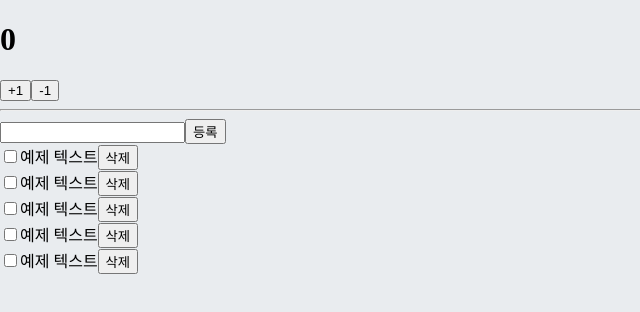
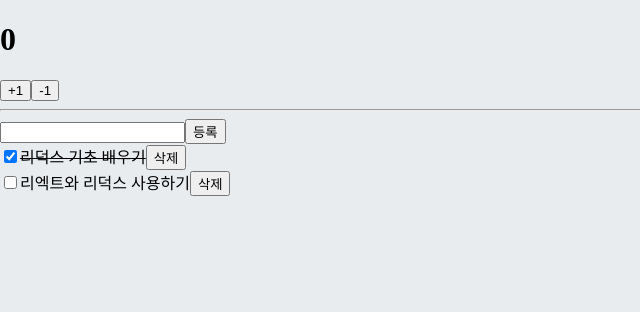
Before and after one commit to bnitech/technique-for-dealing-with-react, a React app: page / in a window 1280 px wide. Shown: the top 312 px of the page, without its empty margins (0-640 px from the left). Built offline with nearby package versions, Linux system fonts and the light colour scheme.

Commit message:
[dongbin] #17.5.2

```diff
--- a/src/App.tsx
+++ b/src/App.tsx
@@ -1,29 +1,14 @@
 import './App.css';
 import React from 'react';
-import Todos from './components/Todos';
 import CounterContainer from './containers/CounterContainer';
+import TodosContainer from './containers/TodosContainer';
 
 const App = () => {
   return (
     <div>
       <CounterContainer />
       <hr />
-      <Todos
-        input={''}
-        todos={null}
-        onChangeInput={() => {
-          return;
-        }}
-        onInsert={() => {
-          return;
-        }}
-        onToggle={() => {
-          return;
-        }}
-        onRemove={() => {
-          return;
-        }}
-      />
+      <TodosContainer />
     </div>
   );
 };
--- a/src/components/Todos.tsx
+++ b/src/components/Todos.tsx
@@ -1,19 +1,26 @@
-import React from "react";
+import React from 'react';
 
 interface ItemProps {
   todo: any;
 
-  onToggle(): void;
+  onToggle(id: number): void;
 
-  onRemove(): void;
+  onRemove(id: number): void;
 }
 
 const TodoItem = ({ todo, onToggle, onRemove }: ItemProps): JSX.Element => {
   return (
     <div>
-      <input type="checkbox" />
-      <span>예제 텍스트</span>
-      <button>삭제</button>
+      <input
+        type="checkbox"
+        onClick={() => onToggle(todo.id)}
+        checked={todo.done}
+        readOnly={true}
+      />
+      <span style={{ textDecoration: todo.done ? 'line-through' : 'none' }}>
+        {todo.text}
+      </span>
+      <button onClick={() => onRemove(todo.id)}>삭제</button>
     </div>
   );
 };
@@ -22,9 +29,9 @@ interface MyProps {
   input: string;
   todos: any;
 
-  onChangeInput(): void;
+  onChangeInput(input: string): void;
 
-  onInsert(): void;
+  onInsert(text: string): void;
 
   onToggle(): void;
 
@@ -39,21 +46,27 @@ const Todos = ({
   onToggle,
   onRemove,
 }: MyProps) => {
-  const onSubmit = (e:any) => {
+  const onSubmit = (e: any) => {
     e.preventDefault();
+    onInsert(input);
+    onChangeInput('');
   };
+  const onChange = (e: any) => onChangeInput(e.target.value);
   return (
     <div>
       <form onSubmit={onSubmit}>
-        <input />
+        <input value={input} onChange={onChange} />
         <button type="submit">등록</button>
       </form>
       <div>
-        <TodoItem todo={null} onToggle={()=>{return}} onRemove={()=>{return}} />
-        <TodoItem todo={null} onToggle={()=>{return}} onRemove={()=>{return}} />
-        <TodoItem todo={null} onToggle={()=>{return}} onRemove={()=>{return}} />
-        <TodoItem todo={null} onToggle={()=>{return}} onRemove={()=>{return}} />
-        <TodoItem todo={null} onToggle={()=>{return}} onRemove={()=>{return}} />
+        {todos.map((todo: any) => (
+          <TodoItem
+            todo={todo}
+            key={todo.id}
+            onToggle={onToggle}
+            onRemove={onRemove}
+          />
+        ))}
       </div>
     </div>
   );
--- /dev/null
+++ b/src/containers/TodosContainer.tsx
@@ -0,0 +1,36 @@
+import Todos from '../components/Todos';
+import { connect } from 'react-redux';
+import { changeInput, insert, remove, toggle } from '../modules/todos';
+
+const TodosContainer = ({
+  input,
+  todos,
+  changeInput,
+  insert,
+  toggle,
+  remove,
+}: any): JSX.Element => {
+  return (
+    <Todos
+      input={input}
+      todos={todos}
+      onChangeInput={changeInput}
+      onInsert={insert}
+      onToggle={toggle}
+      onRemove={remove}
+    />
+  );
+};
+
+export default connect(
+  ({ todos }) => ({
+    input: todos.input,
+    todos: todos.todos,
+  }),
+  {
+    changeInput,
+    insert,
+    toggle,
+    remove,
+  },
+)(TodosContainer);
```
